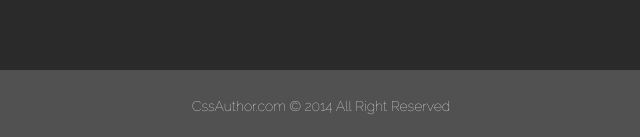
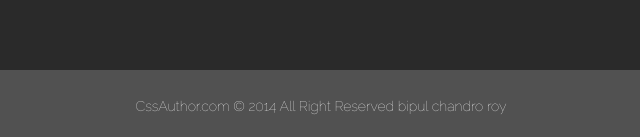
Before and after one commit to Sbipul/agency, a plain HTML site: page index.html in a window 1280 px wide. Shown: the part 4726-4865 px from the top of the page, 319-959 px from the left. Drawn offline with Linux system fonts and the light colour scheme.

Commit message:
footer updated

```diff
--- a/index.html
+++ b/index.html
@@ -285,7 +285,7 @@
 </div>
 
 <div class="footer-area">
-	<p>CssAuthor.com &copy; 2014 All Right Reserved</p>
+	<p>CssAuthor.com &copy; 2014 All Right Reserved bipul chandro roy</p>
 </div>
 
 
```
